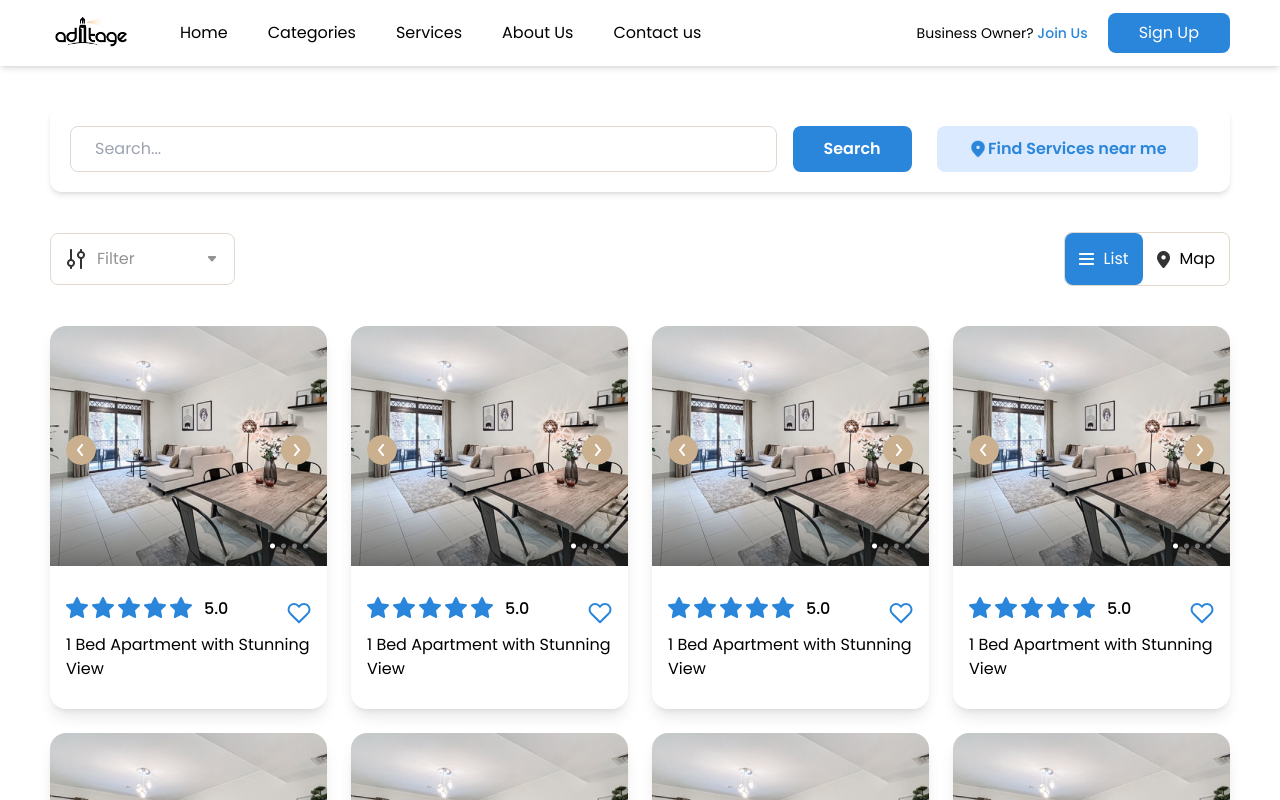
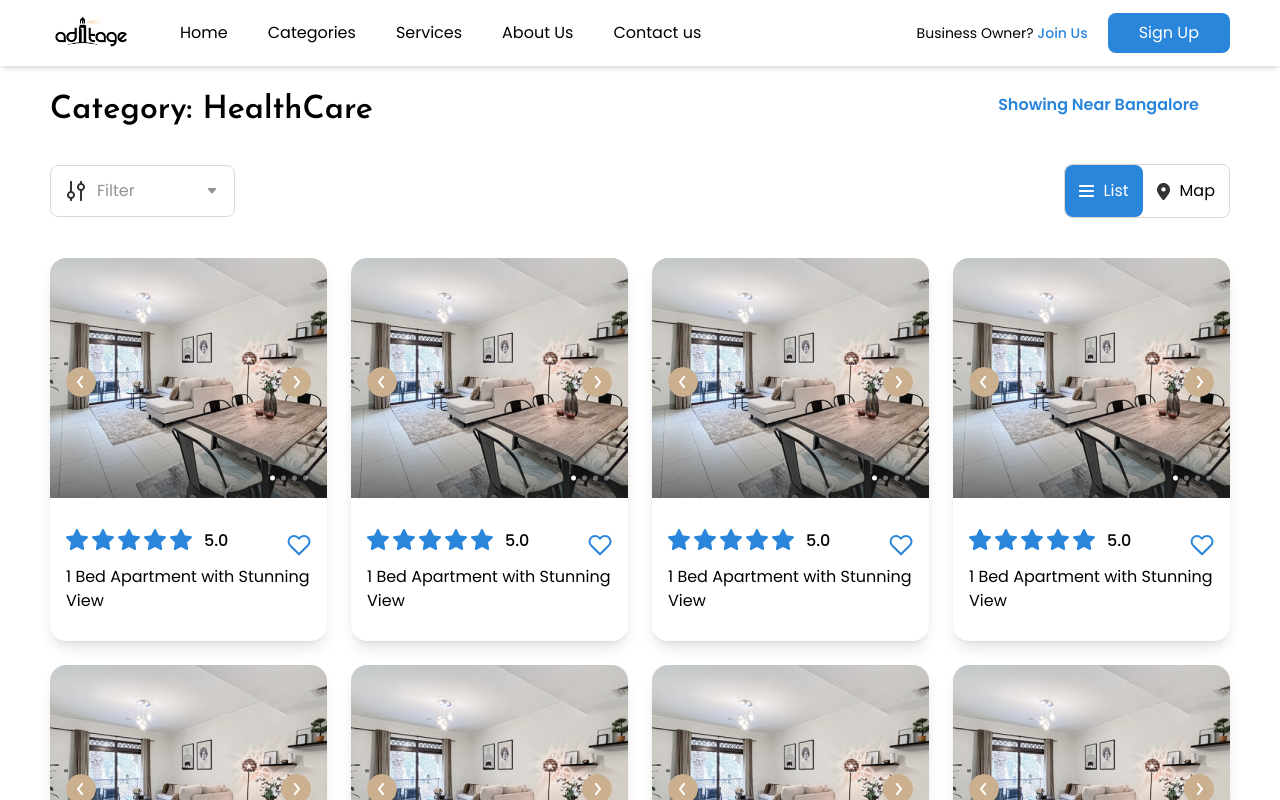
Before and after one commit to sudeepk11/ad1tage, a Next.js app: page /category in a window 1280 px wide. Shown: the top 800 px of the page. Built offline with nearby package versions, Linux system fonts and the light colour scheme.

Commit message:
refactor: Specific Category Page

```diff
--- a/components/Hotel/categories.tsx
+++ b/components/Hotel/categories.tsx
@@ -14,11 +14,19 @@ import { josefin } from "../../utils/utilsFonts";
 const CategoriesListing = () => {
   return (
     <div className="hotel-suggestion py-5">
-      <h2
-        className={` ${josefin.className} text-[32px] text-black max-lg:text-[32px] max-lg:leading-[35px] mb-[30px] font-semibold`}
-      >
-        Categories
-      </h2>
+      <div className="flex justify-between">
+        <h2
+          className={` ${josefin.className} text-[32px] text-black max-lg:text-[32px] max-lg:leading-[35px] mb-[30px] font-semibold`}
+        >
+          Categories
+        </h2>
+        <Button
+          ButtonText={"Showing Near Bangalore"}
+          ButtonClasses={
+            "!bg-white text-[#2A86DB] font-semibold w-fit flex items-center justify-center max-w-fit max-h-[38px] max-xl:w-full"
+          }
+        ></Button>
+      </div>
       <div className="grid lg:grid-cols-6 md:grid-cols-4 sm:grid-cols-2 gap-6 hotel-card-design max-lg:grid-cols-1">
         {Array.from(Array(18), (e, i) => (
           <CategoryCard key={i} id={i} paraText={`Category ${i}`} />
--- a/components/Hotel/listing.tsx
+++ b/components/Hotel/listing.tsx
@@ -7,14 +7,27 @@ import FilterImgTile from "./filterImgTile";
 import FilterOptions from "./filterOptions";
 import mapImg from "../../images/map-img-2.png";
 import mapOverlay from "../../images/appartment-icon.png";
+import { josefin } from "../../utils/utilsFonts";
+import Button from "../Common/Button";
 
 const HotelListing = () => {
   const [mapView, setMapView] = useState(false);
 
   return (
     <div className="hotel-suggestion py-5">
-      <SearchBox searchClasses="mt-[20px] mb-10" />
-
+      <div className="flex justify-between">
+        <h2
+          className={` ${josefin.className} text-[32px] text-black max-lg:text-[32px] max-lg:leading-[35px] mb-[30px] font-semibold`}
+        >
+          Category: HealthCare
+        </h2>
+        <Button
+          ButtonText={"Showing Near Bangalore"}
+          ButtonClasses={
+            "!bg-white text-[#2A86DB] font-semibold w-fit flex items-center justify-center max-w-fit max-h-[38px] max-xl:w-full"
+          }
+        ></Button>
+      </div>
       <FilterOptions listOrMapView={() => setMapView(!mapView)} />
       {mapView === true ? (
         <div className="grid grid-cols-2 gap-6 max-md:flex max-md:flex-col-reverse max-lg:grid-col-2">
@@ -35,7 +48,7 @@ const HotelListing = () => {
             })}
           </div>
           <div className="md:sticky top-0 right-0 h-max">
-            <Image src={mapImg} alt="" className="w-full" />
+            <Image src={mapImg} alt="" className="w-full rounded-[16px]" />
             <div className="absolute top-[50%] -translate-y-[50%] left-[50%] -translate-x-[50%] max-lg:hidden">
               <Image src={mapOverlay} alt="" />
             </div>
```
